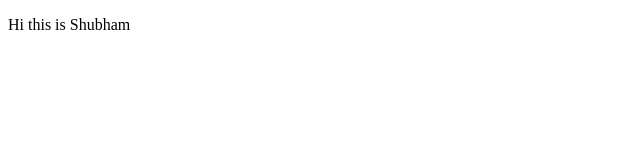
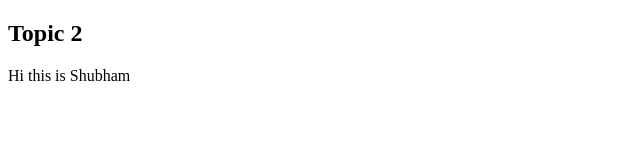
Before and after one commit to ShubhamJangle8/PepGitPractice, a plain HTML site: page index.html in a window 1280 px wide. Shown: the whole page, without its empty margins (0-640 px from the left). Drawn offline with Linux system fonts and the light colour scheme.

Commit message:
Changes in dev branch

```diff
--- a/index.html
+++ b/index.html
@@ -7,6 +7,7 @@
   <title>Document</title>
 </head>
 <body>
+  <h2>Topic 2</h2>
   <p>Hi this is Shubham</p>
 </body>
 </html>
```
